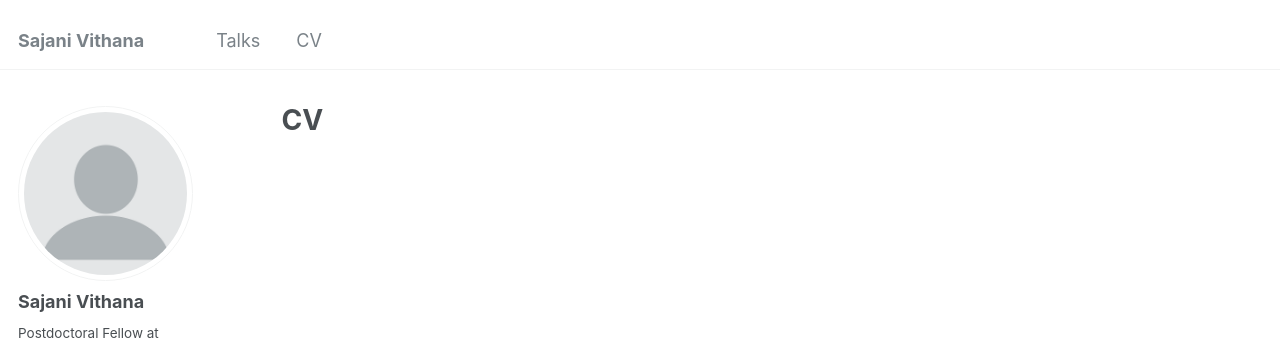
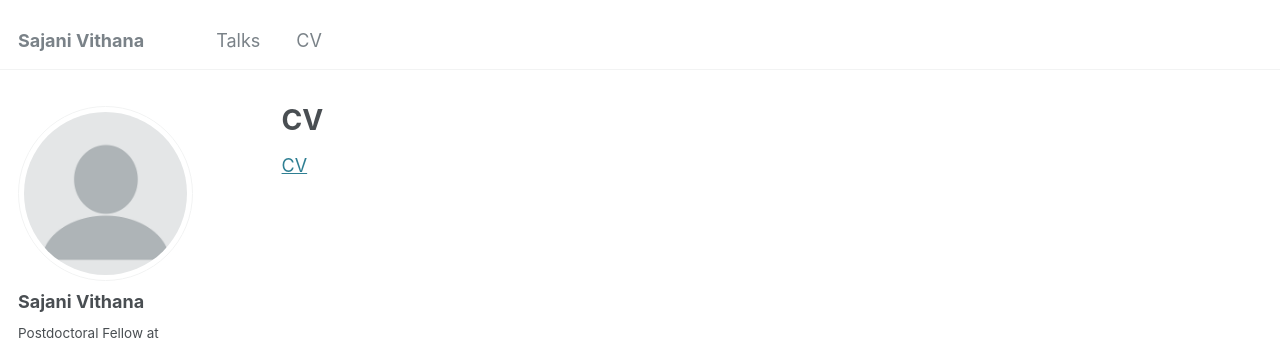
Before and after one commit to sajani-vithana/sajani-vithana.github.io, a Jekyll site: the page built from _pages/cv.md, in a window 1280 px wide. Shown: the top 345 px of the page. Built offline with Jekyll 4.4.1, drawn with Linux system fonts in a browser that asks for light colours; some web fonts are replaced.

Commit message:
Update cv.md

```diff
--- a/_pages/cv.md
+++ b/_pages/cv.md
@@ -8,3 +8,5 @@ redirect_from:
 ---
 
 {% include base_path %}
+
+[CV](relative/path/to/file.ext)
```
